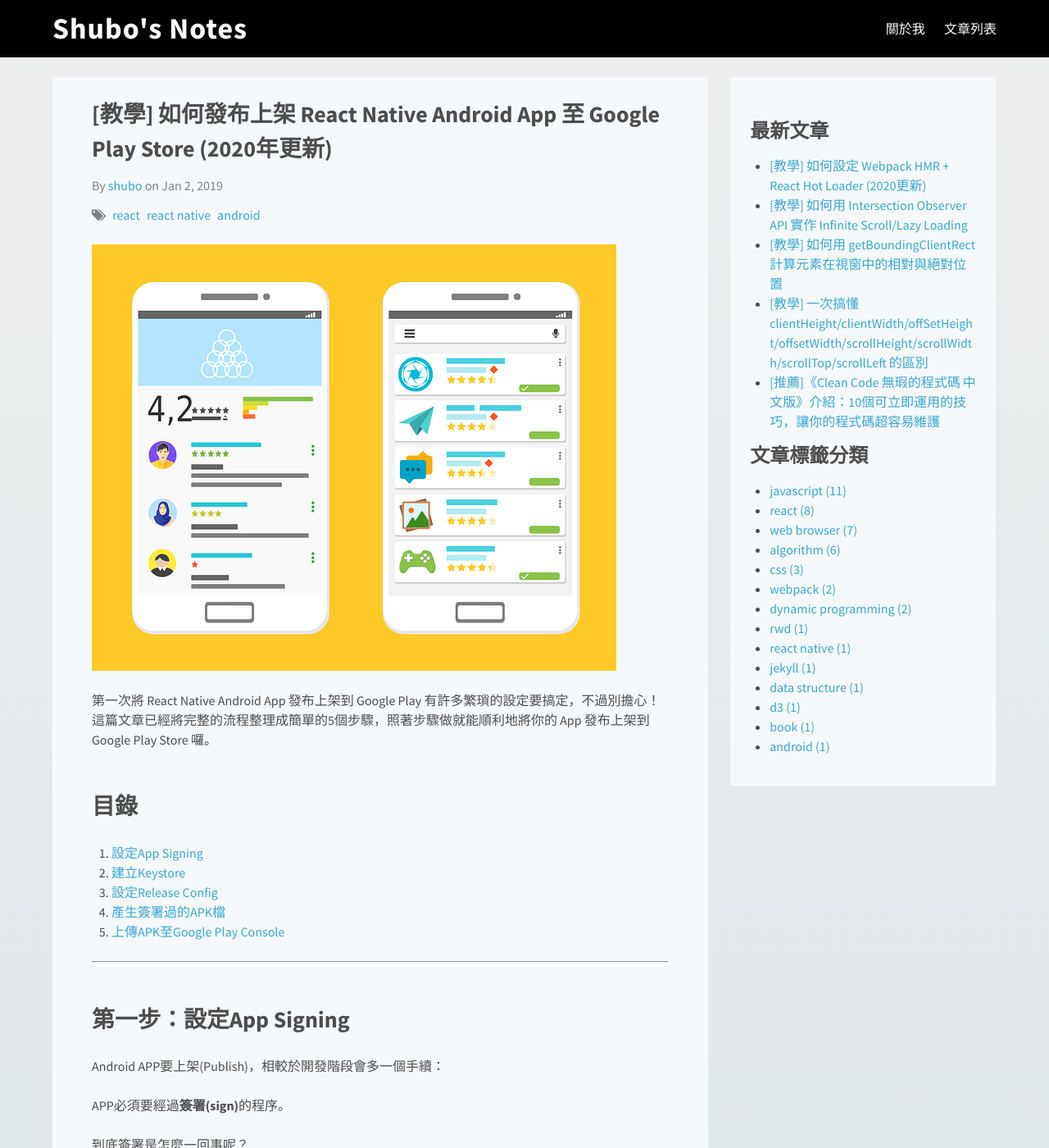
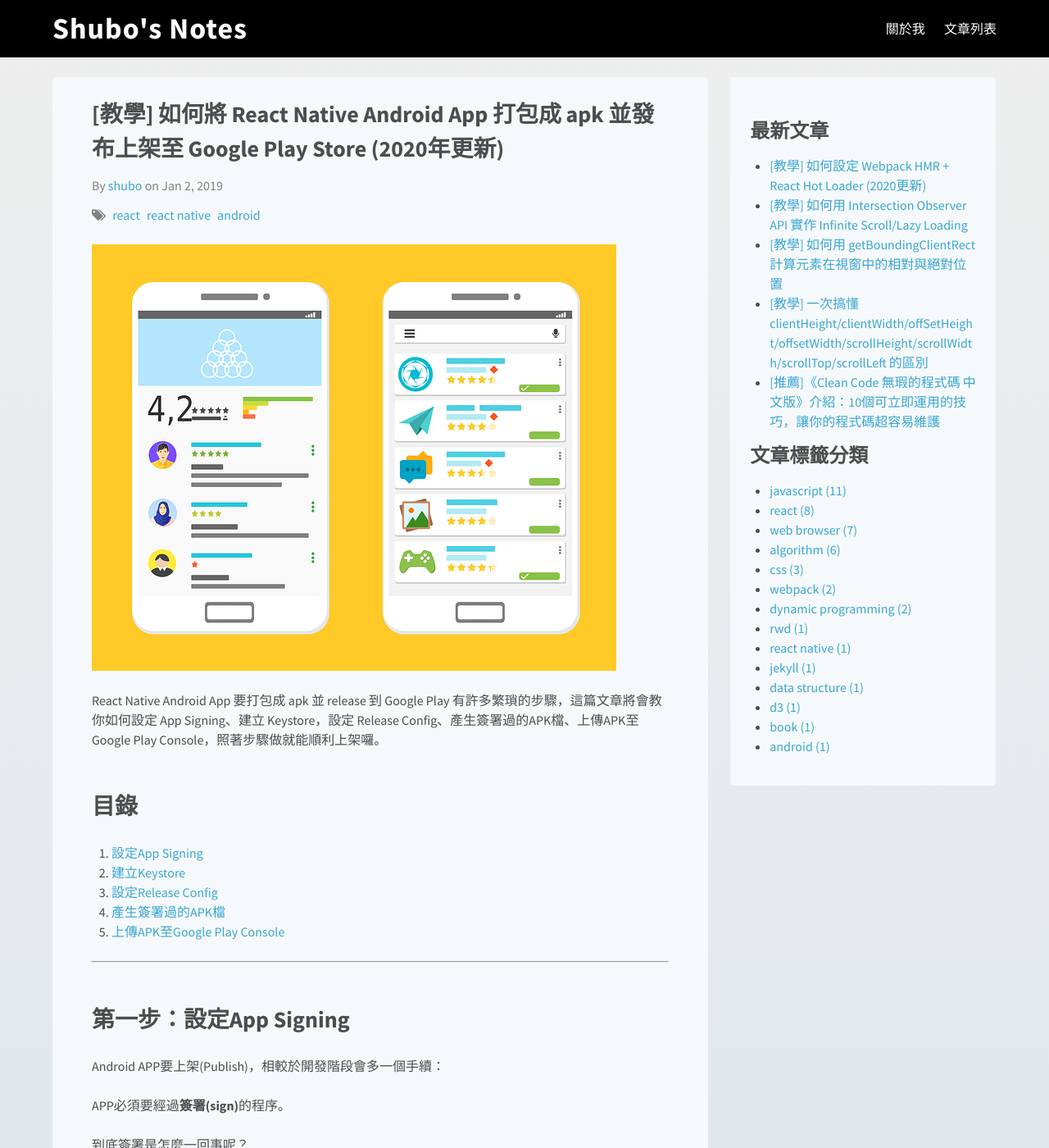
Before and after one commit to shuboc/shuboc.github.io, a Jekyll site: the page built from _posts/2019-01-02-react-native-android-publish.md, in a window 1280 px wide and 1400 px high. Shown: the whole window at 82% size. Built offline with Jekyll 4.4.1, drawn with Linux system fonts in a browser that asks for light colours; nearby versions of some CDN libraries; library files that are not in the unit come from our copies; comment, search, counter and statistics services are not loaded.

Commit message:
Update android post for more keywords

```diff
--- a/_posts/2019-01-02-react-native-android-publish.md
+++ b/_posts/2019-01-02-react-native-android-publish.md
@@ -1,5 +1,5 @@
 ---
-title: "[教學] 如何發布上架 React Native Android App 至 Google Play Store (2020年更新)"
+title: "[教學] 如何將 React Native Android App 打包成 apk 並發布上架至 Google Play Store (2020年更新)"
 image: "https://facebook.github.io/react-native/img/header_logo.png"
 tags: ["react", "react native", "android"]
 last_modified_at: 2020/03/24
@@ -7,7 +7,7 @@
 
 ![Google Play](/images/react-native-android-publish/react-native-android-publish.png)
 
-第一次將 React Native Android App 發布上架到 Google Play 有許多繁瑣的設定要搞定，不過別擔心！這篇文章已經將完整的流程整理成簡單的5個步驟，照著步驟做就能順利地將你的 App 發布上架到 Google Play Store 囉。
+React Native Android App 要打包成 apk 並 release 到 Google Play 有許多繁瑣的步驟，這篇文章將會教你如何設定 App Signing、建立 Keystore，設定 Release Config、產生簽署過的APK檔、上傳APK至Google Play Console，照著步驟做就能順利上架囉。
 
 ## 目錄
 
```
